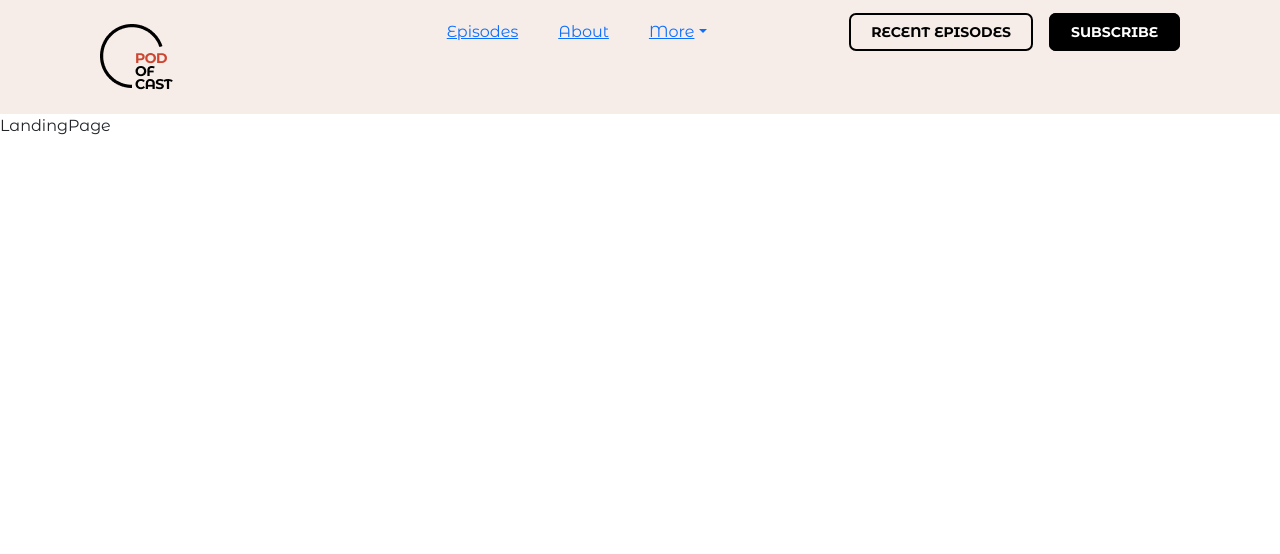
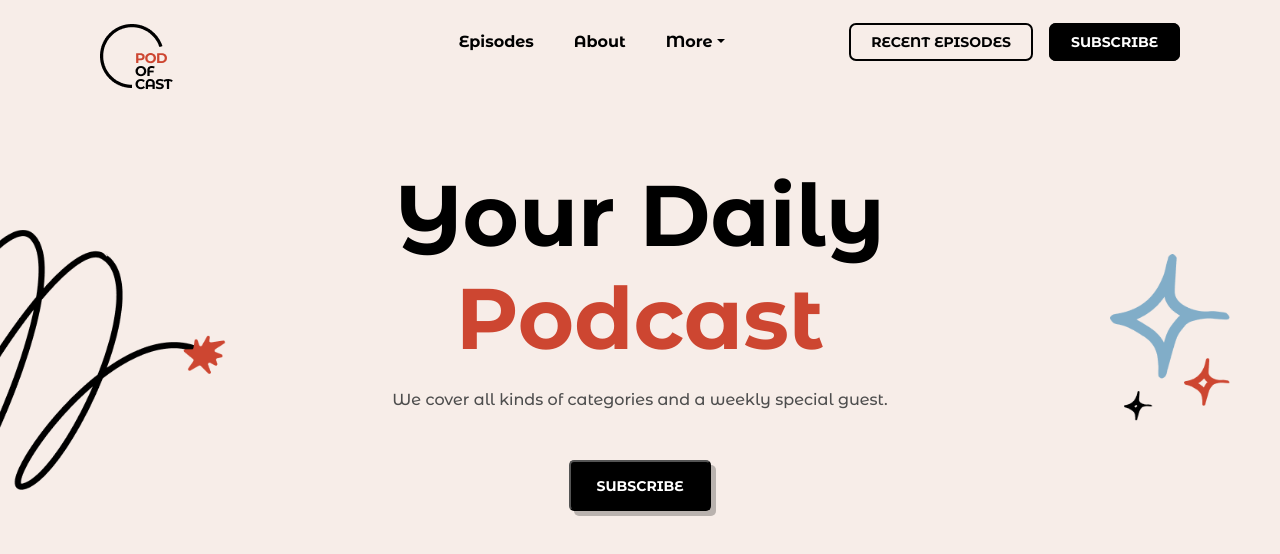
Before and after one commit to Eshat002/Podcast-Website, a React (Create React App) app in the folder frontend/: page / in a window 1280 px wide. Shown: the top 554 px of the page. Built offline with nearby package versions, Linux system fonts and the light colour scheme.

Commit message:
added hero component

```diff
--- a/frontend/src/App.js
+++ b/frontend/src/App.js
@@ -6,13 +6,10 @@ import Nav from './Components/Navbar/Nav';
 
 function App() {
   return (
-
     <Router>
       <Nav />
       <Routes>
-
         <Route exact path="/" element={<LandingPage />} />
-
       </Routes>
 
     </Router >
--- /dev/null
+++ b/frontend/src/Components/Hero/Hero.css
@@ -0,0 +1,32 @@
+#hero .container-fluid {
+    width: 100%;
+
+}
+
+#hero-image-1 {
+    width: 250px;
+    position: absolute;
+    left: -20px
+}
+
+#hero-image-2 {
+    width: 120px;
+    position: absolute;
+    right: 50px;
+    top: 140px
+}
+
+#hero .headline-for-hero {
+    color: #000000;
+    font-weight: 700;
+    font-size: 86px;
+    margin-top: 50px
+}
+
+#hero .sub-headline {
+    color: #4D4D4D;
+    font-weight: 500;
+    font-size: 16px;
+    margin-top: 20px;
+    margin-bottom: 50px;
+}
--- /dev/null
+++ b/frontend/src/Components/Hero/Hero.jsx
@@ -0,0 +1,31 @@
+import React from 'react'
+import './Hero.css'
+import PrimaryBtn from '../PrimaryBtn/PrimaryBtn'
+import HeroImage1 from '../../Img/heroShapeLeft.png'
+import HeroImage2 from '../../Img/heroShapeRight.png'
+
+const Hero = ({ headline = "headline", subHeadline = "sub-headline" }) => {
+    return (
+        <div id='hero'>
+            <div className="container-fluid">
+                <div className="row">
+                    <div className="col-lg position-relative">
+                        <img id="hero-image-1" src={HeroImage1} alt="shape" />
+                    </div>
+                    <div className="col-lg-7 text-center">
+                        {/* <h1 className='headline'>{headline}</h1> */}
+                        <div className="headline-container"> {headline}</div>
+
+                        <h4 className='sub-headline'>{subHeadline}</h4>
+                        <PrimaryBtn btnText="SUBSCRIBE" />
+                    </div>
+                    <div className="col-lg position-relative">
+                        <img id='hero-image-2' style={{ width: "120px" }} src={HeroImage2} alt="shape" />
+                    </div>
+                </div>
+            </div>
+        </div>
+    )
+}
+
+export default Hero
--- a/frontend/src/Components/LandingPage.jsx
+++ b/frontend/src/Components/LandingPage.jsx
@@ -1,12 +1,17 @@
 import React from 'react'
 import './LandingPage.css'
-import Navbar from './Navbar/Navbar'
+import Hero from './Hero/Hero'
 
 const LandingPage = () => {
+    const headline = <h1 className='headline-for-hero'>Your Daily <span style={{ color: "#CD4631" }}>Podcast</span></h1>
     return (
-        <div>
-            LandingPage
-        </div>
+        <>
+            <Hero
+                headline={headline}
+                subHeadline='We cover all kinds of categories and a weekly special guest.'
+
+            />
+        </>
     )
 }
 
--- a/frontend/src/Components/Navbar/Nav.css
+++ b/frontend/src/Components/Navbar/Nav.css
@@ -2,7 +2,8 @@ nav .nav-container {
     display: flex;
     justify-content: space-between;
     padding: 20px 100px;
-    background-color: #F7EDE8;
+
+
 }
 
 nav .nav-sec-btn {
@@ -31,5 +32,17 @@ nav .nav-primary-btn {
 nav .menu-container {
     display: flex;
     gap: 40px;
-    padding-left: 130px
+    padding-left: 160px;
+    padding-top: 10px
 }
+
+nav .nav-container .menu-container a {
+    text-decoration: none !important;
+    color: #000000;
+    font-weight: 700;
+    font-size: 16px;
+}
+
+nav .nav-container .button-container {
+    padding-top: 10px
+}
--- a/frontend/src/Components/Navbar/Nav.jsx
+++ b/frontend/src/Components/Navbar/Nav.jsx
@@ -12,7 +12,7 @@ const Nav = () => {
 
     return (
         <nav>
-            <div className="nav-container">
+            <div className="nav-container sticky-top">
                 <div className="logo-container">
                     <a href=""><img src="/logo.png" alt="logo" /></a>
                 </div>
--- /dev/null
+++ b/frontend/src/Components/PrimaryBtn/PrimaryBtn.css
@@ -0,0 +1,10 @@
+.primary-btn {
+    font-weight: 700;
+    font-size: 14px;
+    color: #ffffff;
+    background-color: #000000;
+    border-radius: 5px;
+    padding: 14px 25px 12px 25px;
+    box-shadow: 5px 5px 0px 0px rgba(0, 0, 0, 0.25);
+
+}
--- /dev/null
+++ b/frontend/src/Components/PrimaryBtn/PrimaryBtn.jsx
@@ -0,0 +1,10 @@
+import React from 'react'
+import './PrimaryBtn.css'
+
+const PrimaryBtn = ({ btnText }) => {
+    return (
+        <button className='primary-btn' type="button">{btnText}</button>
+    )
+}
+
+export default PrimaryBtn
--- a/frontend/src/index.css
+++ b/frontend/src/index.css
@@ -5,4 +5,5 @@ body {
   box-sizing: border-box;
   margin: 0;
   padding: 0;
+  background-color: #F7EDE8;
 }
```
Also changed, not shown: frontend/src/Img/heroShapeLeft.png (added), frontend/src/Img/heroShapeRight.png (added).
